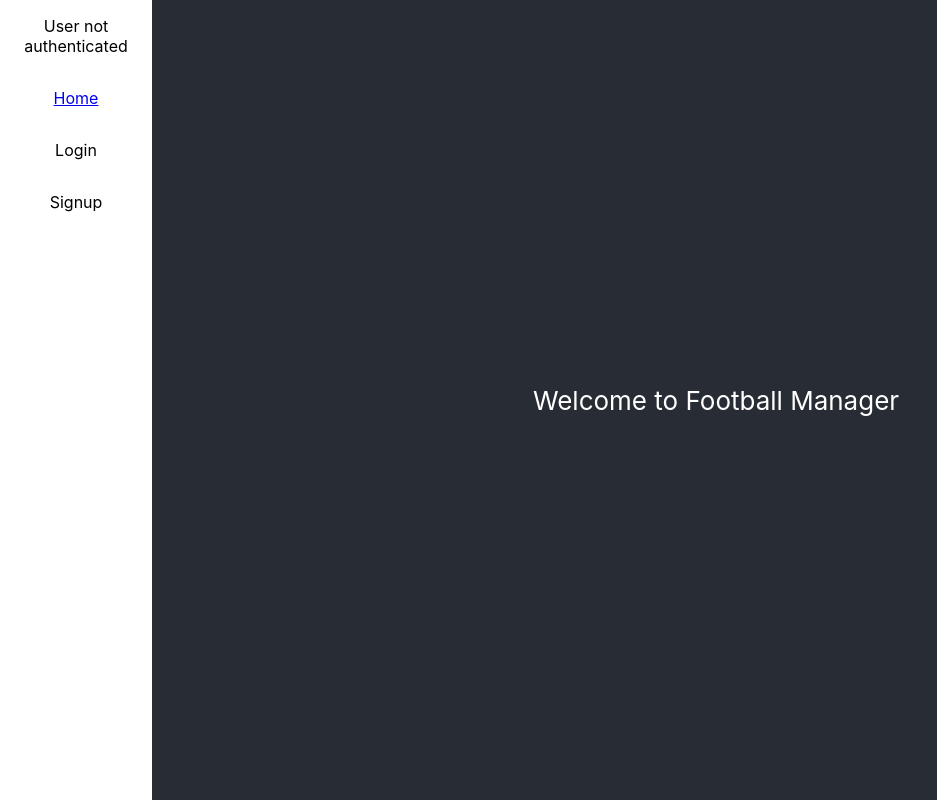
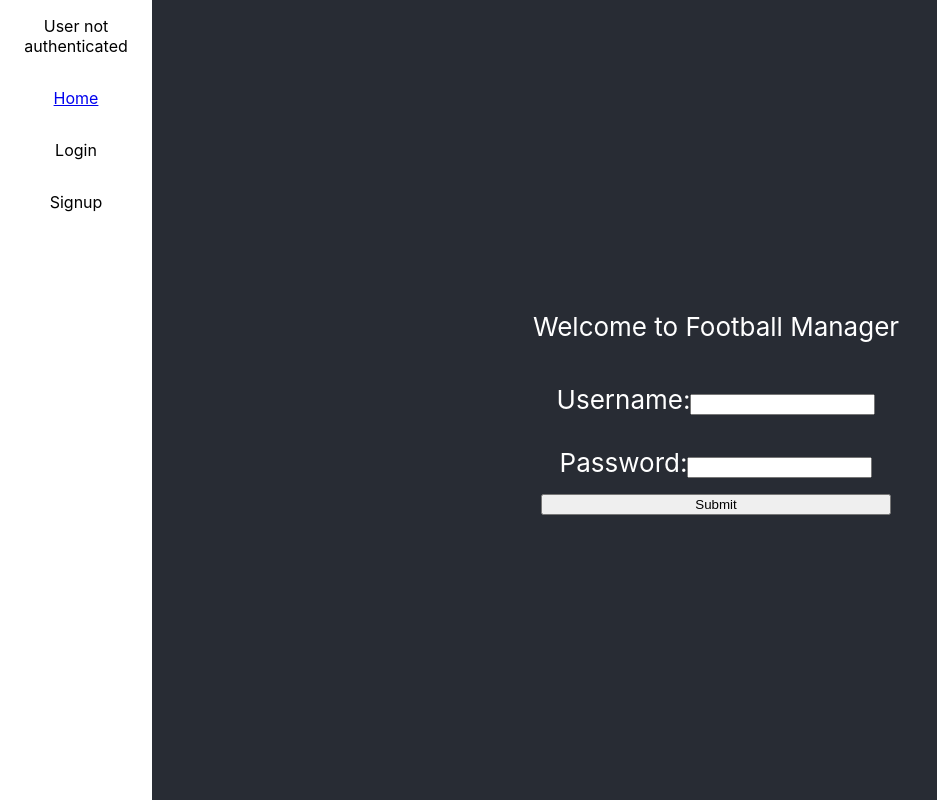
Before and after one commit to apacheco37/football-manager-client, a React (Vite) app: page / in a window 1280 px wide. Shown: the whole page, without its empty margins (0-937 px from the left). Built offline with nearby package versions, Linux system fonts and the light colour scheme; no server answers.

Commit message:
Add Login component

```diff
--- a/src/App.tsx
+++ b/src/App.tsx
@@ -1,8 +1,9 @@
-import { createContext, useState } from "react";
+import { createContext, Dispatch, useState } from "react";
 import styled from "@emotion/styled";
 import { gql, useQuery } from "@apollo/client";
 
-import Sidebar from "./Sidebar";
+import Sidebar from "./components/Sidebar";
+import Login from "./components/Login";
 
 const AppDiv = styled.div({
   textAlign: "center",
@@ -23,6 +24,7 @@ const Content = styled.header({
 
 interface UserContextProps {
   user: User | null;
+  setUser: Dispatch<React.SetStateAction<User | null>>;
 }
 
 export const UserContext = createContext({} as UserContextProps);
@@ -51,11 +53,12 @@ function App() {
   if (loading) return null;
 
   return (
-    <UserContext.Provider value={{ user: loggedUser }}>
+    <UserContext.Provider value={{ user: loggedUser, setUser: setLoggedUser }}>
       <AppDiv>
         <Sidebar />
         <Content>
           <p>Welcome to Football Manager</p>
+          <Login />
         </Content>
       </AppDiv>
     </UserContext.Provider>
--- /dev/null
+++ b/src/components/Login.tsx
@@ -0,0 +1,77 @@
+import { FormEvent, useContext, useState } from "react";
+import styled from "@emotion/styled";
+import { gql, useMutation } from "@apollo/client";
+
+import { UserContext } from "../App";
+
+const Form = styled.form({
+  display: "flex",
+  flexDirection: "column",
+});
+
+const FormItem = styled.label({
+  margin: "1rem",
+});
+
+const LOGIN = gql`
+  mutation Login($loginInput: LoginInput!) {
+    user: login(input: $loginInput) {
+      id
+      username
+    }
+  }
+`;
+
+function Login() {
+  const [formData, setFormData] = useState({
+    username: "",
+    password: "",
+  });
+  const [login] = useMutation(LOGIN);
+  const { setUser } = useContext(UserContext);
+
+  // What the fuck should be this type, React types have wrong target type
+  // eslint-disable-next-line @typescript-eslint/no-explicit-any
+  function handleFormInputChange(event: any) {
+    setFormData((prevState) => ({
+      ...prevState,
+      [event.target.name]: event.target.value,
+    }));
+  }
+
+  function handleSubmit(event: FormEvent<HTMLFormElement>) {
+    event.preventDefault();
+    login({
+      variables: {
+        loginInput: formData,
+      },
+      onCompleted: (data) => setUser(data.user),
+    });
+  }
+
+  return (
+    <Form onSubmit={handleSubmit}>
+      <FormItem>
+        Username:
+        <input
+          type="text"
+          value={formData.username}
+          name="username"
+          onChange={handleFormInputChange}
+        />
+      </FormItem>
+      <FormItem>
+        Password:
+        <input
+          type="password"
+          value={formData.password}
+          name="password"
+          onChange={handleFormInputChange}
+        />
+      </FormItem>
+      <button type="submit">Submit</button>
+    </Form>
+  );
+}
+
+export default Login;
--- a/src/Sidebar.tsx
+++ b/src/components/Sidebar.tsx
@@ -1,7 +1,7 @@
 import { useContext } from "react";
 import styled from "@emotion/styled";
 
-import { UserContext } from "./App";
+import { UserContext } from "../App";
 
 const Menu = styled.div({
   display: "flex",
@@ -9,7 +9,7 @@ const Menu = styled.div({
 });
 
 const MenuItem = styled.a({
-  padding: "1rem",
+  margin: "1rem",
 });
 
 function Sidebar() {
```
